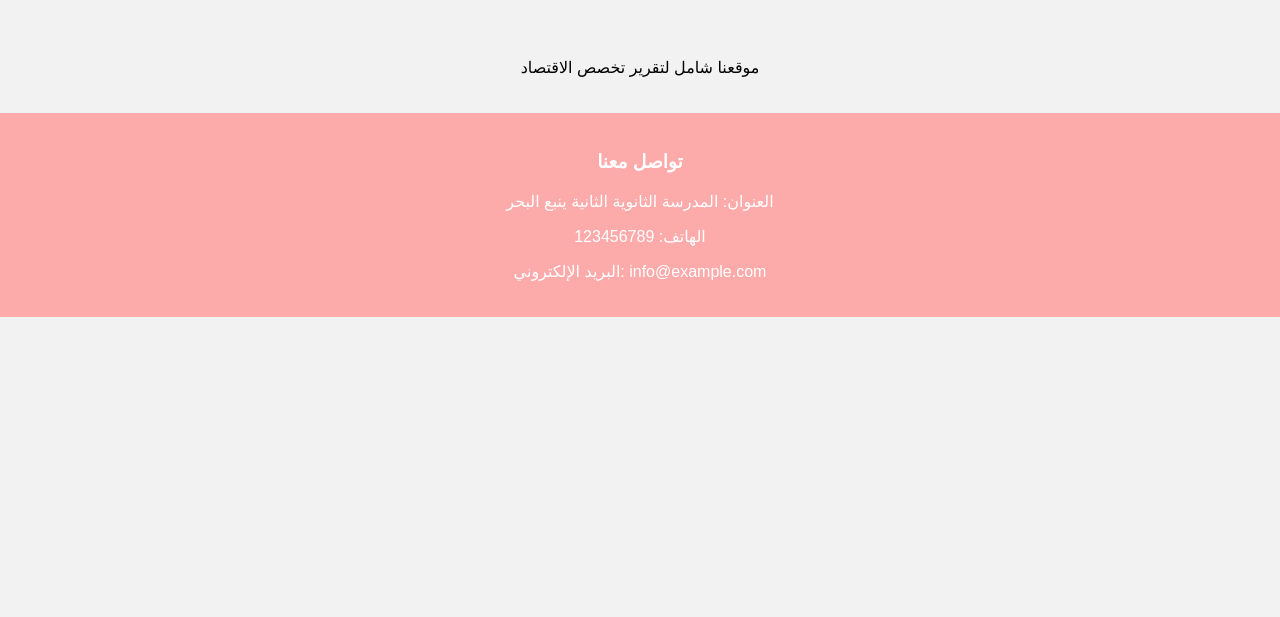
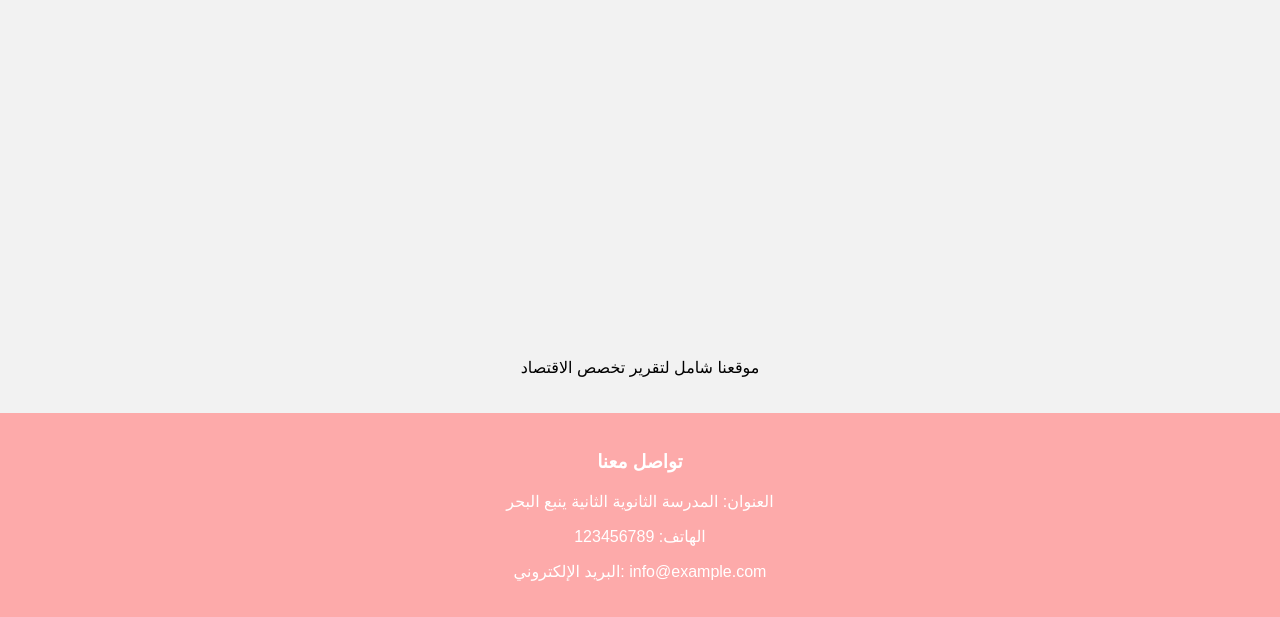
Before and after one commit to Shxg3/encome, a plain HTML site: page index.html in a window 1280 px wide. Shown: the part 920-1537 px from the top of the page. Before the commit the page ends 1237 px from the top, so only its background shows below. Drawn offline with Linux system fonts and the light colour scheme.

Commit message:
Update index.html

```diff
--- a/index.html
+++ b/index.html
@@ -118,7 +118,7 @@ nav ul li a {
         <h2>بسم الله الرحمن الرحيم</h2>
         <img src="logo.jpg" alt="صورة ترحيبية">
     </section>
-<div style="margin-top: 300px;">
+<div style="margin-top: 600px;">
     <section>
         <p>موقعنا شامل لتقرير تخصص الاقتصاد</p>
     </section>
```
